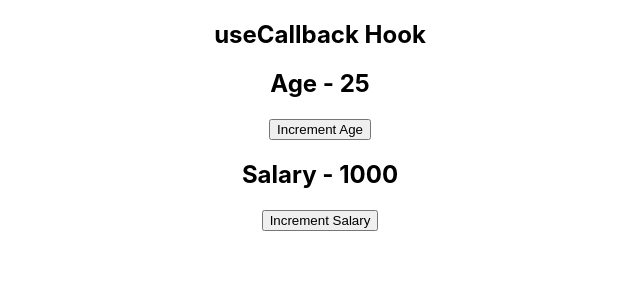
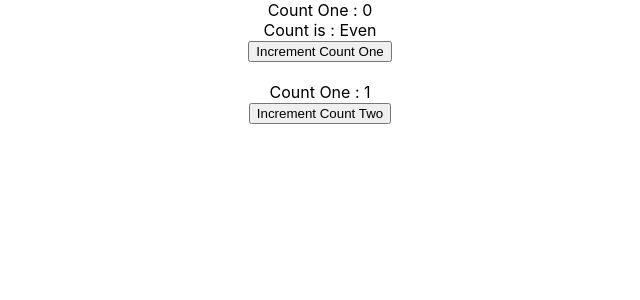
Before and after one commit to GeekShubhamRajput/react-hooks-exploration, a React (Create React App) app in the folder react-hooks-demo/: page / in a window 1280 px wide. Shown: the top 300 px of the page, without its empty margins (320-960 px from the left). Built offline with nearby package versions, Linux system fonts and the light colour scheme.

Commit message:
useMemo Hook

```diff
--- a/react-hooks-demo/src/App.js
+++ b/react-hooks-demo/src/App.js
@@ -21,6 +21,7 @@ import { ComponentZ } from './components/ComponentZ'
 import { EffectHookFetchPost } from './components/EffectHookFetchPost'
 import { ReducerFetchData } from './components/ReducerFetchData';
 import { ParentComponent } from './components/ParentComponent';
+import { TwoCounter } from './components/TwoCounter';
 
 export const UserContext = React.createContext()
 export const ChannelContext = React.createContext()
@@ -56,8 +57,9 @@ function App() {
         <ComponentY />
         <ComponentZ />
         <EffectHookFetchPost />
-        <ReducerFetchData /> */}
-        <ParentComponent />
+        <ReducerFetchData />
+        <ParentComponent /> */}
+        <TwoCounter />
       </div>
     // </CountContext.Provider>
   );
--- /dev/null
+++ b/react-hooks-demo/src/components/TwoCounter.js
@@ -0,0 +1,26 @@
+import {useState, useMemo} from 'react'
+
+export const TwoCounter = () => {
+  const [countOne, setCountOne] = useState(0)
+  const [countTwo, setCountTwo] = useState(1)
+
+  const isEven = useMemo(() => {
+    let i = 0;
+    while(i < 1000000000) i++;
+    return countOne % 2 === 0;
+  }, [countOne])
+
+  return(
+    <div>
+      <div>
+        <span>Count One : {countOne}</span><br />
+        <span>Count is : {isEven ? 'Even' : 'Odd'}</span><br />
+        <button onClick={() => setCountOne(countOne + 1)}>Increment Count One</button><br /><br />
+      </div>
+      <div>
+        <span>Count One : {countTwo}</span><br />
+        <button onClick={() => setCountTwo(countTwo + 1)}>Increment Count Two</button>
+      </div>
+    </div>
+  )
+}
```
